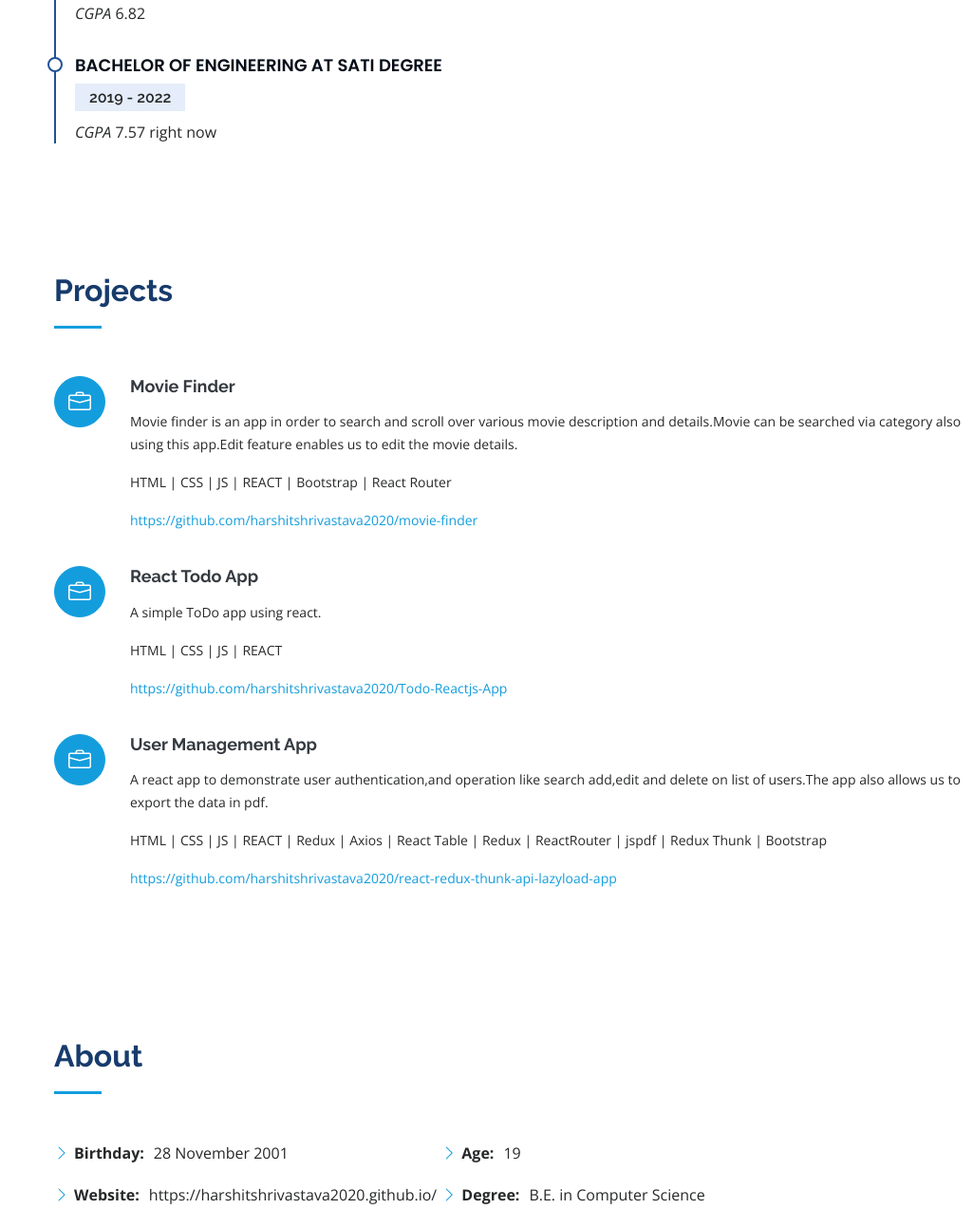
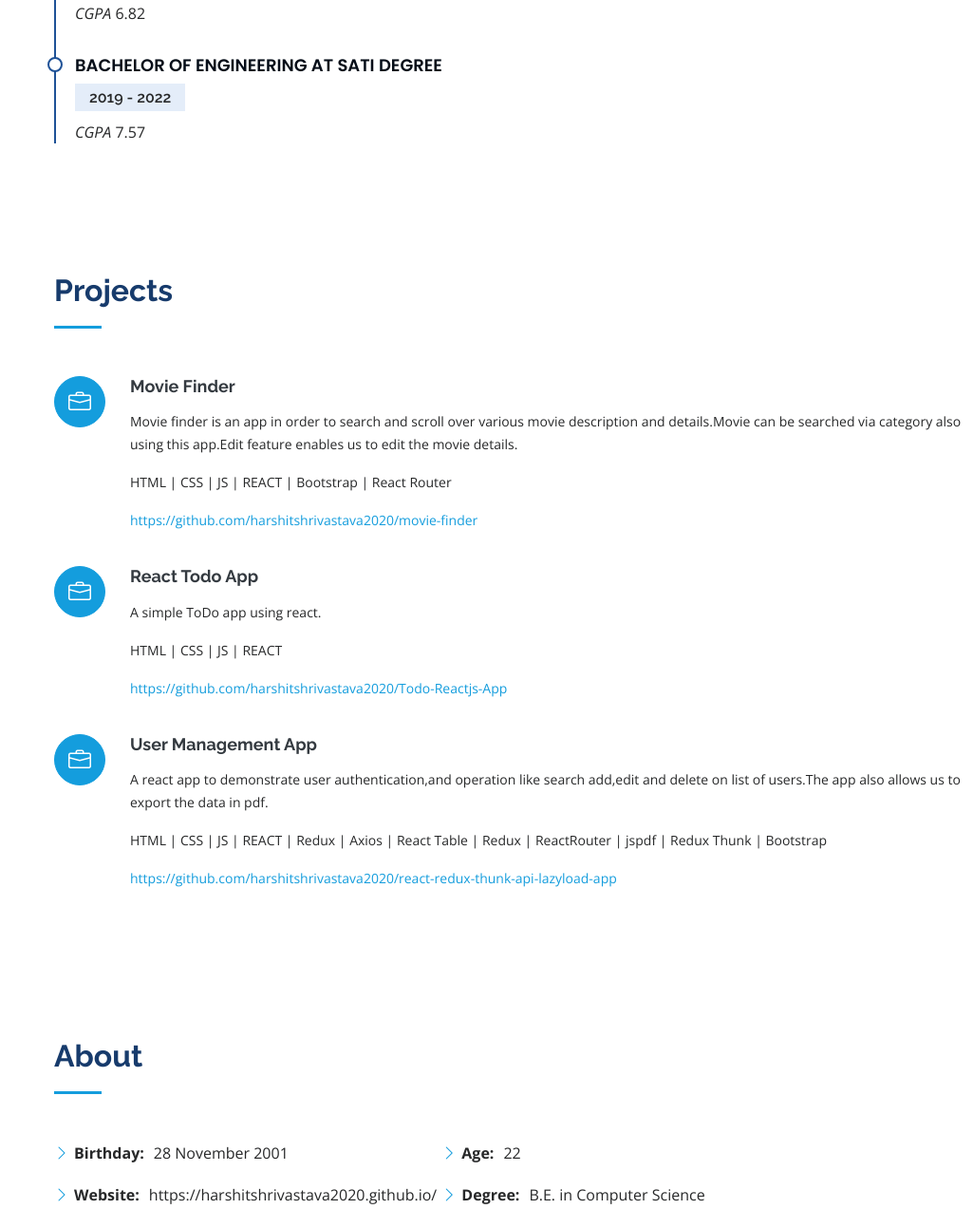
Before and after one commit to harshitshrivastava2020/harshitshrivastava2020.github.io, a plain HTML site: page index.html in a window 1280 px wide. Shown: the part 1440-2733 px from the top of the page at 95% size, without its empty margins (255-1280 px from the left). Drawn offline with nearby package versions, Linux system fonts and the light colour scheme.

Commit message:
Update index.html

```diff
--- a/index.html
+++ b/index.html
@@ -154,7 +154,7 @@
             <div class="resume-item">
               <h4>Bachelor OF Engineering AT SATI Degree</h4>
               <h5>2019 - 2022</h5>
-              <p><em>CGPA</em> 7.57 right now</p>
+              <p><em>CGPA</em> 7.57 </p>
             </div>
           </div>
         </div>
@@ -223,7 +223,7 @@
               </div>
               <div class="col-lg-6">
                 <ul>
-                  <li><i class="bi bi-chevron-right"></i> <strong>Age:</strong> <span>19</span></li>
+                  <li><i class="bi bi-chevron-right"></i> <strong>Age:</strong> <span>22</span></li>
                   <li><i class="bi bi-chevron-right"></i> <strong>Degree:</strong> <span>B.E. in Computer Science</span></li>
                   <li><i class="bi bi-chevron-right"></i> <strong>Email:</strong> <span>harshitshrivastava2020@gmail.com.com</span></li>
                   <li><i class="bi bi-chevron-right"></i> <strong>Hobbies:</strong> <span>Playing Cricket,video games</span></li>
```
